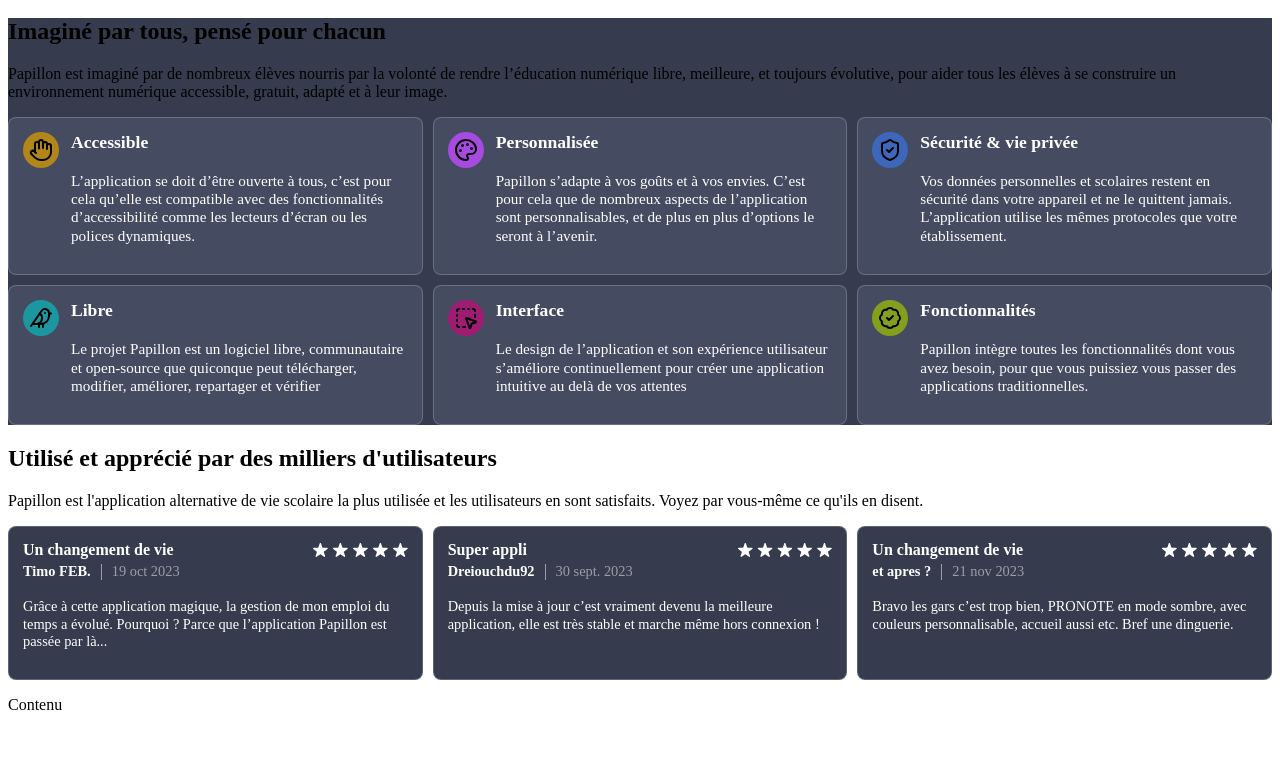
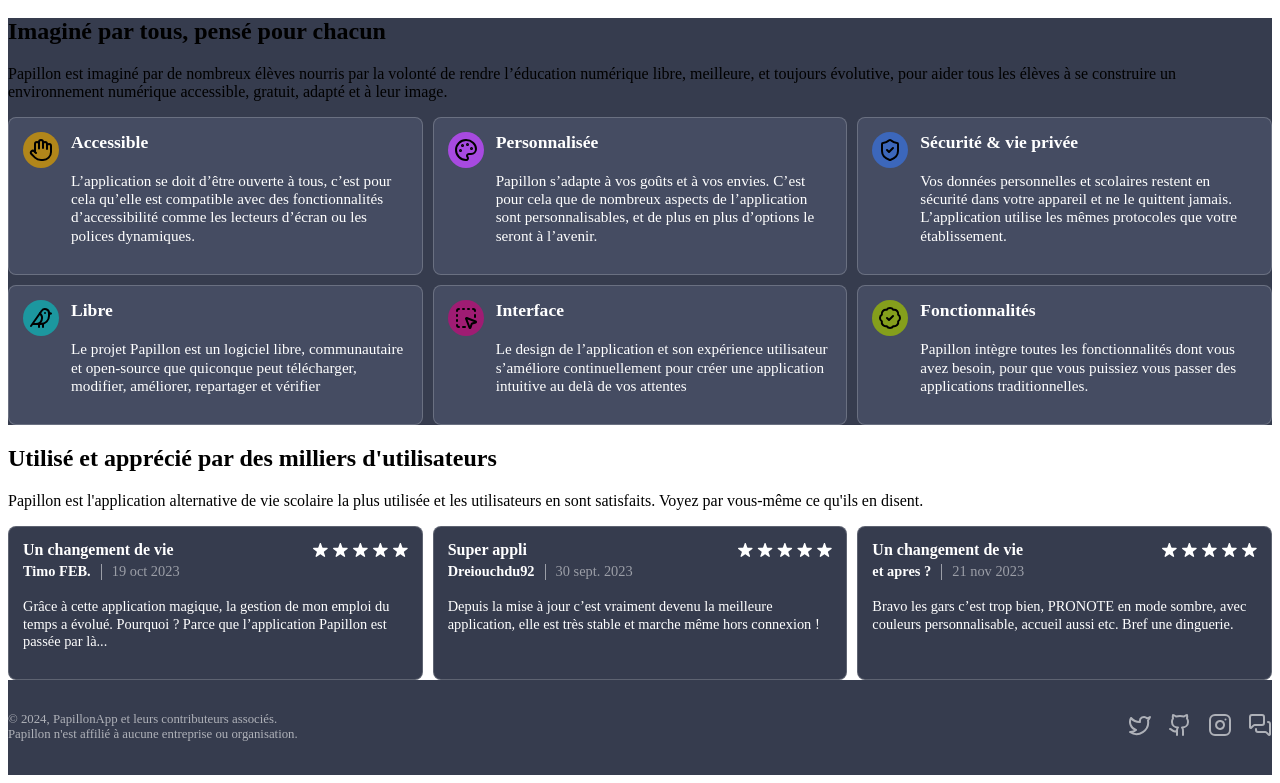
Before and after one commit to PapillonApp/getpapillon-svelte, a SvelteKit app: page / in a window 1280 px wide. Shown: the part 913-1696 px from the top of the page. Before the commit the page ends 1643 px from the top, so only its background shows below. Built offline with nearby package versions, Linux system fonts and the light colour scheme; a web font is replaced by a local one.

Commit message:
Ajout du footer

```diff
--- /dev/null
+++ b/src/components/interface/footer.svelte
@@ -0,0 +1,72 @@
+<script>
+    import { Github, Instagram, MessagesSquare, Twitter } from "lucide-svelte";
+
+</script>
+<div class="footer">
+  <div class="width">
+    <p class="footer-text">
+      © 2024, <a href="https://github.com/PapillonApp">PapillonApp</a> et leurs contributeurs associés.<br/>
+      Papillon n'est affilié à aucune entreprise ou organisation.
+    </p>
+
+    <div class="nav-social">
+      <a href="https://twitter.com/thepapillonapp" target="_blank" rel="noopener noreferrer">
+        <Twitter size="24" />
+      </a>
+      <a href="https://github.com/PapillonApp" target="_blank" rel="noopener noreferrer">
+        <Github size="24" />
+      </a>
+      <a href="https://instagram.com/thepapillonapp" target="_blank" rel="noopener noreferrer">
+        <Instagram size="24" />
+      </a>
+      <a href="https://discord.gg/ywkBZx2jFB" target="_blank" rel="noopener noreferrer">
+        <MessagesSquare size="24" />
+      </a>
+    </div>
+  </div>
+</div>
+
+<style>
+  .footer {
+    background-color: var(--background-over-100);
+    color: #fff;
+    padding: 20px 0;
+  }
+
+  .footer .width {
+    display: flex;
+    justify-content: space-between;
+    align-items: center;
+  }
+
+  .footer a {
+    color: #fff;
+    text-decoration: none;
+  }
+
+  .footer a:hover {
+    text-decoration: underline;
+  }
+
+  .footer-text {
+    text-align: flex-start;
+    opacity: 0.6;
+    font-size: 0.8em;
+  }
+
+  .nav-social {
+    display: flex;
+    justify-content: center;
+    align-items: center;
+    gap: 16px;
+  }
+
+  .nav-social a {
+    color: #fff;
+    opacity: 0.6;
+  }
+
+  .nav-social a:hover {
+    opacity: 1;
+  }
+</style>
--- a/src/routes/+page.svelte
+++ b/src/routes/+page.svelte
@@ -1,5 +1,6 @@
 <script>
-  import Features from "../components/sections/features.svelte";
+  import Footer from "../components/interface/footer.svelte";
+import Features from "../components/sections/features.svelte";
   import Header from "../components/sections/header.svelte";
   import Madeforyou from "../components/sections/madeforyou.svelte";
   import Reviews from "../components/sections/reviews.svelte";
@@ -9,7 +10,4 @@
 <Madeforyou />
 <Features />
 <Reviews />
-
-<p>
-  Contenu
-</p>
+<Footer />
```
